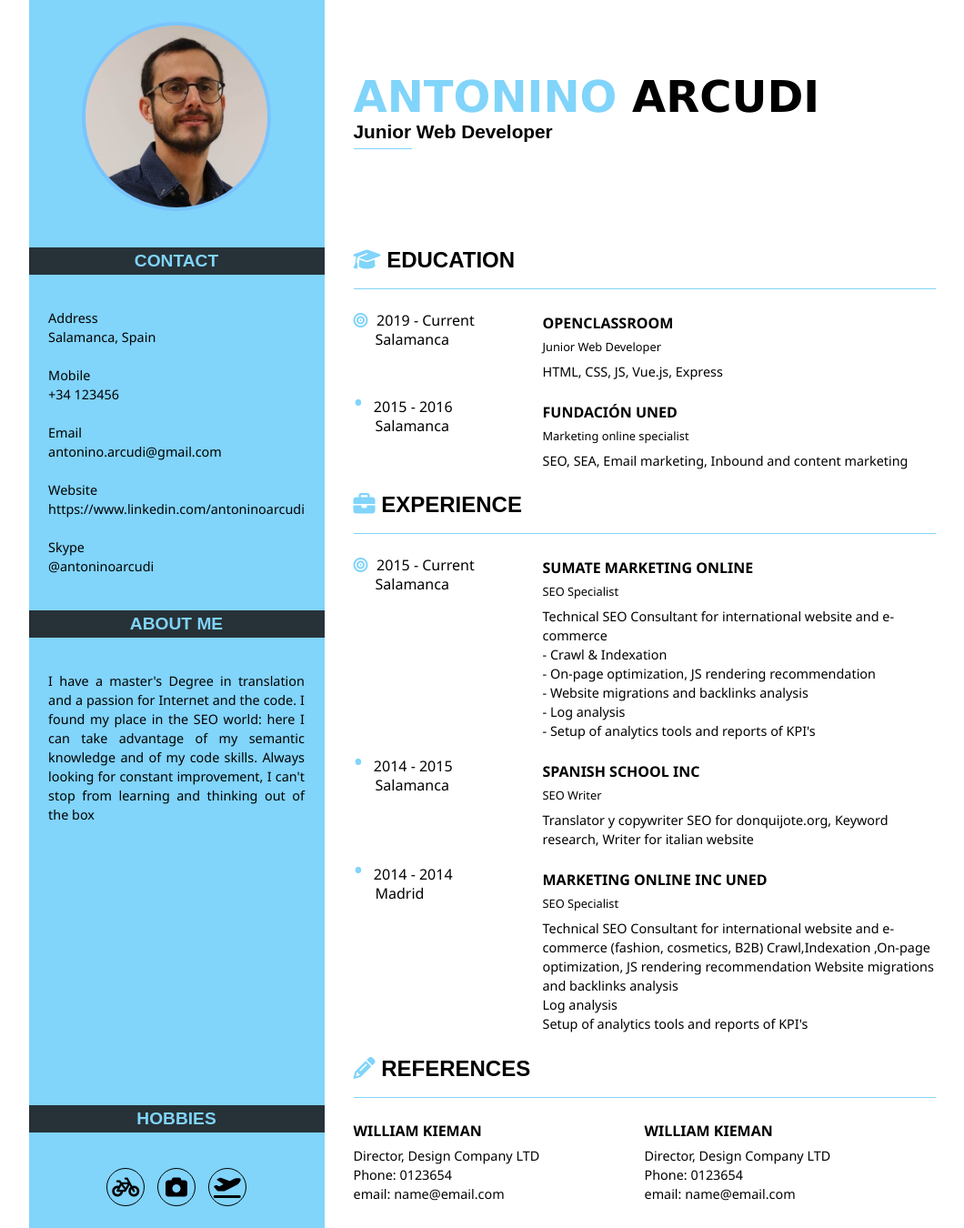
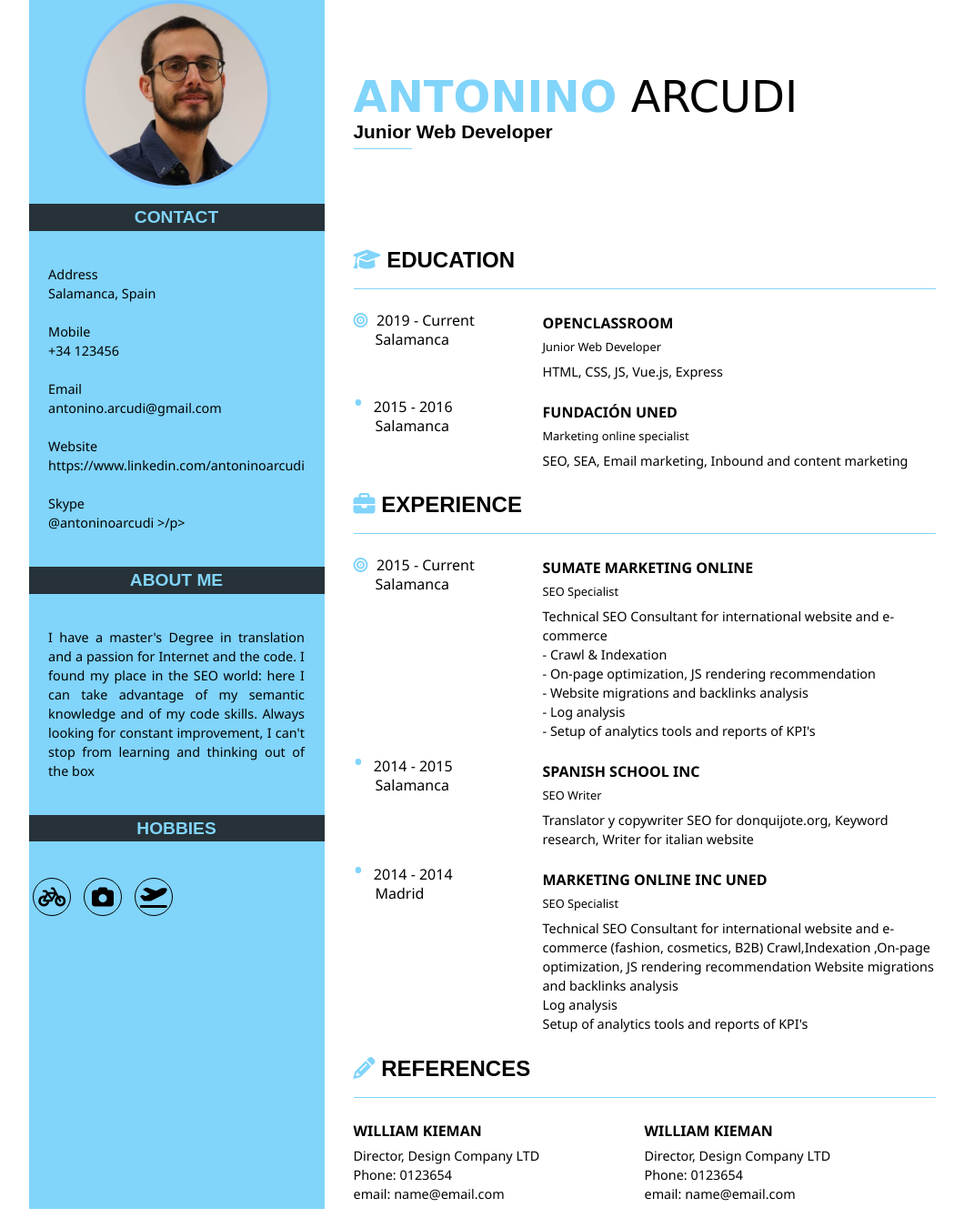
Before and after one commit to antonino-arcudi/antonino-arcudi.github.io, a plain HTML site: page index.html in a window 1280 px wide. Shown: the whole page at 91% size, without its empty margins (94-1154 px from the left). After the commit the page ends 1329 px from the top, so only its background shows below. Drawn offline with Linux system fonts and the light colour scheme.

Commit message:
minor css and grammar changes

```diff
--- a/index.html
+++ b/index.html
@@ -17,7 +17,7 @@
             <h2 class="job-title"> Junior Web Developer</h2>
             <hr class="name-hr">
         </div>
-        <div id="Photo">
+        <div id="photo">
             <img class="image" src="img/photo.jpg" alt="Antonino Photo">
         </div>
         <div>
@@ -37,15 +37,15 @@
             <br>
             <br>
             Skype<br>@antoninoarcudi
-                </p>
+            >/p>
         </div>
-        <div id="About">
+        <div id="about">
             <h2 class="left-column">About Me</h2>
             <p class="left-p">I have a master's Degree in translation and a passion for Internet and the code.
                 I found my place in the SEO world: here I can take advantage of my semantic knowledge and of my code skills.
                 Always looking for constant improvement, I can't stop from learning and thinking out of the box</p>
         </div>
-        <div id="Hobbies">
+        <div id="hobbies">
             <h2 class="left-column">Hobbies</h2>
             <div>
                 <div class="icon-left">
--- a/styles/style.css
+++ b/styles/style.css
@@ -113,6 +113,7 @@ hr {
 
 .first-name {
     color: #81D4FA;
+    font-weight: bold;
 }
 
 hr.name-hr {
@@ -124,7 +125,7 @@ hr.name-hr {
 h1 {
     text-align: left;
     font-size: 3em;
-    font-weight: bold;
+    font-weight: 100;
     margin: 1.3em 0em 0em 0em;
     font-family: 'Lucida Sans', 'Lucida Sans Regular', 'Lucida Grande', 'Lucida Sans Unicode', Geneva, Verdana, sans-serif;
     text-transform: uppercase;
@@ -151,7 +152,6 @@ h3 {
     text-transform: capitalize;
     font-size: 1.3em;
     margin-bottom: 0em;
-
 }
 
 p {
@@ -237,7 +237,7 @@ ul.n-item li::before {
     }
 
     /* set height for About section */
-    #About {
+    #about {
         height: auto;
     }
 }
```
Lines whose indentation alone changed are shown as unchanged.
